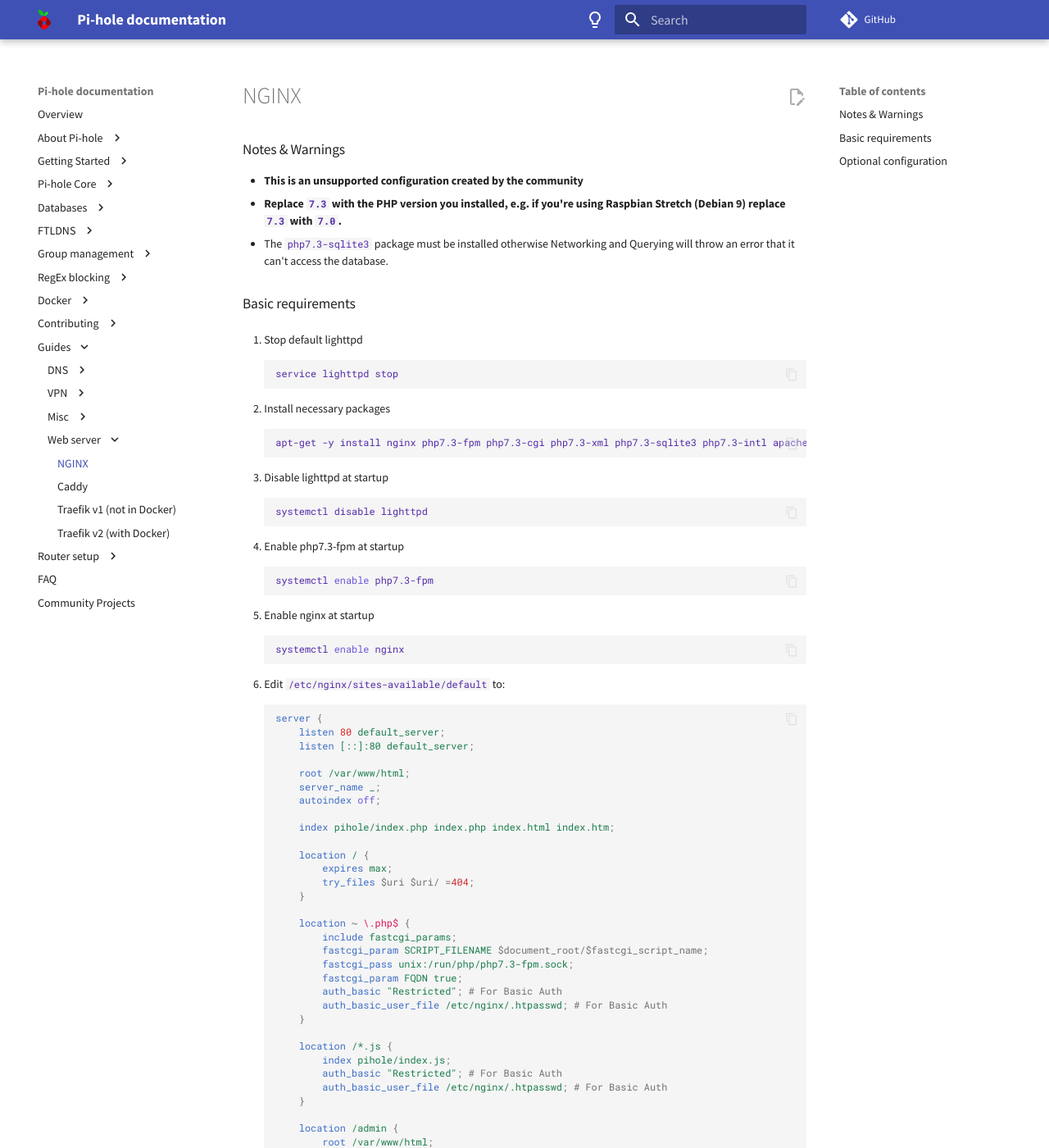
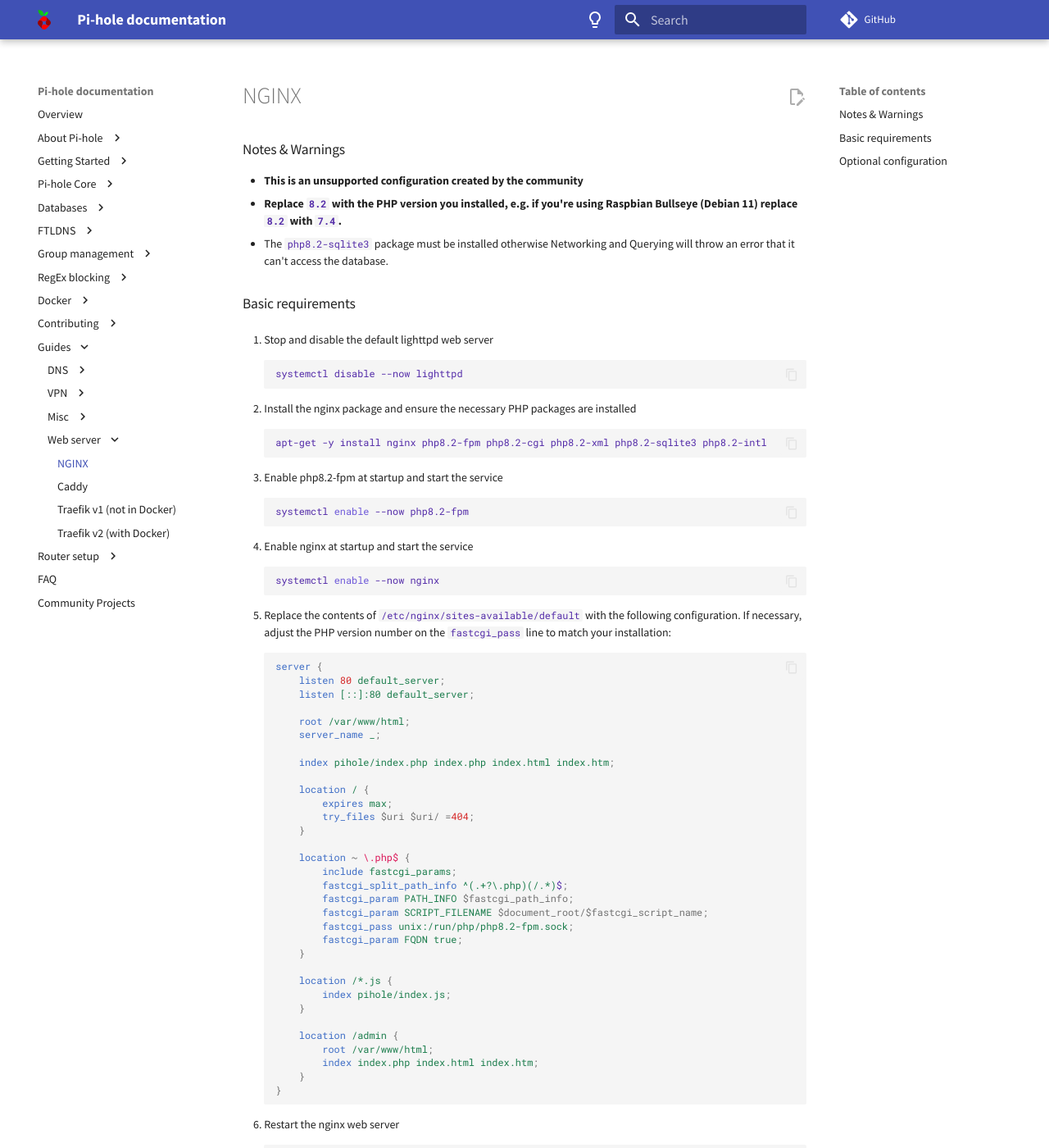
Before and after one commit to pi-hole/docs, an MkDocs documentation site: the page built from docs/guides/webserver/nginx.md, in a window 1280 px wide and 1400 px high. Shown: the whole window at 82% size. Built offline with MkDocs 1.6.1 and Material for MkDocs 9.7.7, drawn with Linux system fonts in a browser that asks for light colours; comment, search, counter and statistics services are not loaded; some of the changed text lies outside the part shown.

Commit message:
Update the NGINX guide - The PHP version included with Raspbian 12 is 8.2. Update version numbers accordingly - Consistently use systemctl for service management - Include fastcgi settings discussed in issue #962 - Remove basic auth configuration since Pi-hole webpage has authentication - Remove autoindex setting as this is already the NGINX default - Remove permission steps that are already handled by the Pi-hole install
Signed-off-by: Clay Oster <iamclayoster@gmail.com>

````diff
--- a/docs/guides/webserver/nginx.md
+++ b/docs/guides/webserver/nginx.md
@@ -1,42 +1,36 @@
 ### Notes & Warnings
 
 - **This is an unsupported configuration created by the community**
-- **Replace `7.3` with the PHP version you installed, e.g. if you're using Raspbian Stretch (Debian 9) replace `7.3` with `7.0`.**
-- The `php7.3-sqlite3` package must be installed otherwise Networking and Querying will throw an error that it can't access the database.
+- **Replace `8.2` with the PHP version you installed, e.g. if you're using Raspbian Bullseye (Debian 11) replace `8.2` with `7.4`.**
+- The `php8.2-sqlite3` package must be installed otherwise Networking and Querying will throw an error that it can't access the database.
 
 ### Basic requirements
 
-1. Stop default lighttpd
+1. Stop and disable the default lighttpd web server
 
     ```bash
-    service lighttpd stop
+    systemctl disable --now lighttpd
     ```
 
-2. Install necessary packages
+2. Install the nginx package and ensure the necessary PHP packages are installed
 
     ```bash
-    apt-get -y install nginx php7.3-fpm php7.3-cgi php7.3-xml php7.3-sqlite3 php7.3-intl apache2-utils
+    apt-get -y install nginx php8.2-fpm php8.2-cgi php8.2-xml php8.2-sqlite3 php8.2-intl
     ```
 
-3. Disable lighttpd at startup
+3. Enable php8.2-fpm at startup and start the service
 
     ```bash
-    systemctl disable lighttpd
+    systemctl enable --now php8.2-fpm
     ```
 
-4. Enable php7.3-fpm at startup
+4. Enable nginx at startup and start the service
 
     ```bash
-    systemctl enable php7.3-fpm
+    systemctl enable --now nginx
     ```
 
-5. Enable nginx at startup
-
-    ```bash
-    systemctl enable nginx
-    ```
-
-6. Edit `/etc/nginx/sites-available/default` to:
+5. Replace the contents of `/etc/nginx/sites-available/default` with the following configuration. If necessary, adjust the PHP version number on the `fastcgi_pass` line to match your installation:
 
     ```nginx
     server {
@@ -45,7 +39,6 @@
 
         root /var/www/html;
         server_name _;
-        autoindex off;
 
         index pihole/index.php index.php index.html index.htm;
 
@@ -56,66 +49,28 @@
 
         location ~ \.php$ {
             include fastcgi_params;
+            fastcgi_split_path_info ^(.+?\.php)(/.*)$;
+            fastcgi_param PATH_INFO $fastcgi_path_info;
             fastcgi_param SCRIPT_FILENAME $document_root/$fastcgi_script_name;
-            fastcgi_pass unix:/run/php/php7.3-fpm.sock;
+            fastcgi_pass unix:/run/php/php8.2-fpm.sock;
             fastcgi_param FQDN true;
-            auth_basic "Restricted"; # For Basic Auth
-            auth_basic_user_file /etc/nginx/.htpasswd; # For Basic Auth
         }
 
         location /*.js {
             index pihole/index.js;
-            auth_basic "Restricted"; # For Basic Auth
-            auth_basic_user_file /etc/nginx/.htpasswd; # For Basic Auth
         }
 
         location /admin {
             root /var/www/html;
             index index.php index.html index.htm;
-            auth_basic "Restricted"; # For Basic Auth
-            auth_basic_user_file /etc/nginx/.htpasswd; # For Basic Auth
-        }
-
-        location ~ /\.ht {
-            deny all;
         }
     }
     ```
 
-7. Create a username for authentication for the admin - we don't want other people in our network change our black and whitelist ;)
+6. Restart the nginx web server
 
     ```bash
-    htpasswd -c /etc/nginx/.htpasswd exampleuser
-    ```
-
-8. Change ownership of the html directory to nginx user
-
-    ```bash
-    chown -R www-data:www-data /var/www/html
-    ```
-
-9. Make sure the html directory is writable
-
-    ```bash
-    chmod -R 755 /var/www/html
-    ```
-
-10. Grant the admin panel access to the gravity database
-
-    ```bash
-    usermod -aG pihole www-data
-    ```
-
-11. Start php7.3-fpm daemon
-
-    ```bash
-    service php7.3-fpm start
-    ```
-
-12. Start nginx web server
-
-    ```bash
-    service nginx start
+    systemctl restart nginx
     ```
 
 ### Optional configuration
````
